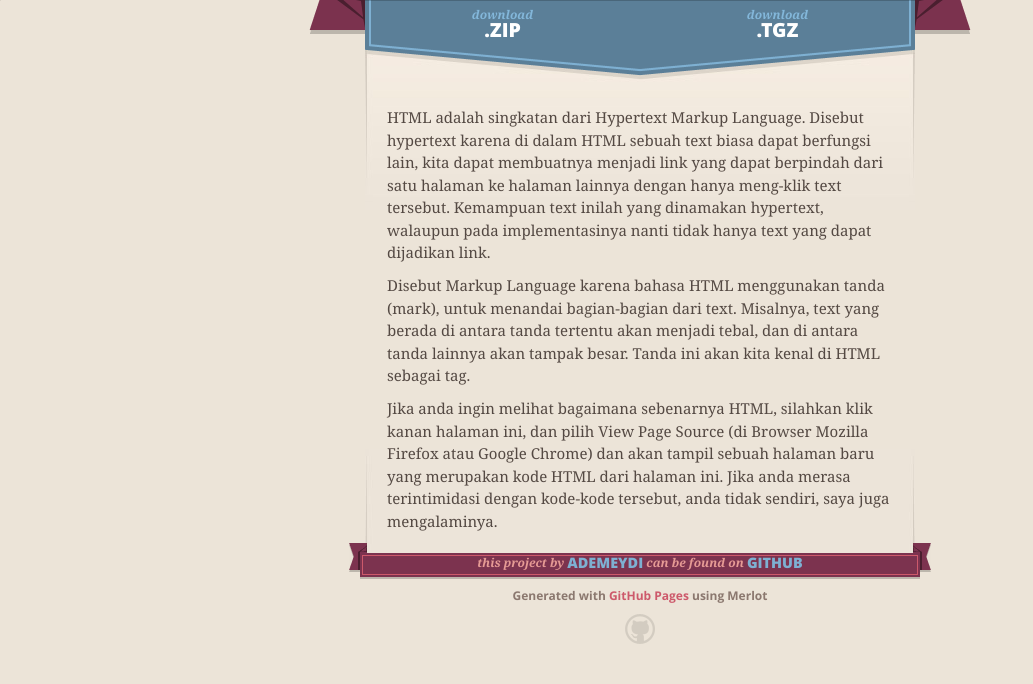
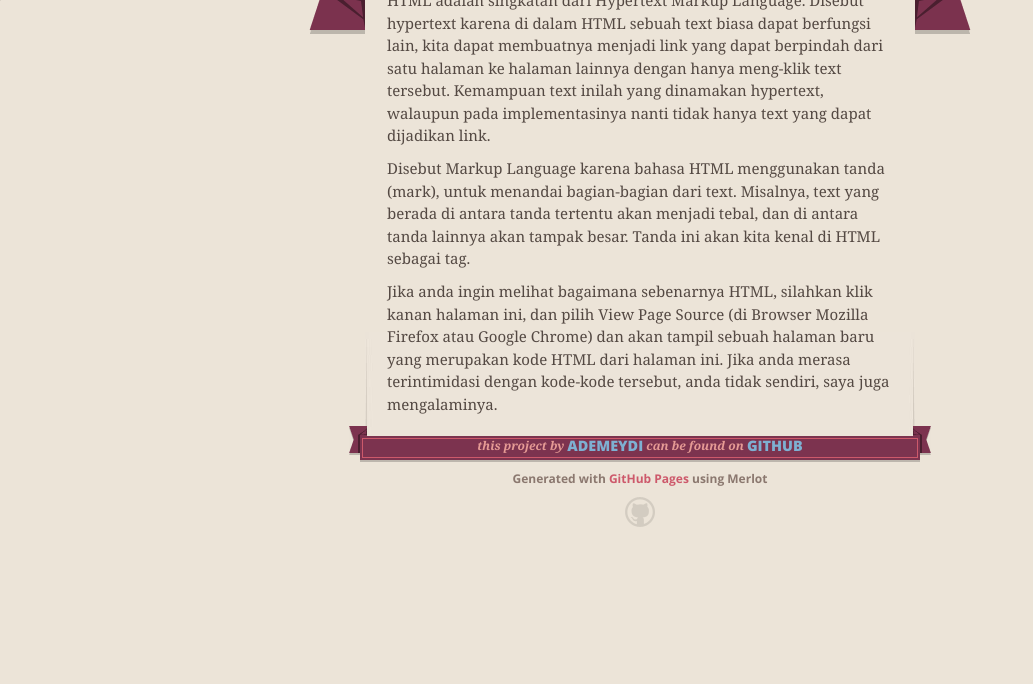
Before and after one commit to Ademeydi/HTML, a plain HTML site: page index.html in a window 1280 px wide. Shown: the part 135-819 px from the top of the page, without its empty margins (0-1033 px from the left). Drawn offline with nearby package versions, Linux system fonts and the light colour scheme.

Commit message:
Update index.html

```diff
--- a/index.html
+++ b/index.html
@@ -35,14 +35,7 @@
         </span>
       </header>
 
-      <section id="downloads">
-        <span class="inner">
-          <a href="https://github.com/Ademeydi/HTML/zipball/master" class="zip"><em>download</em> .ZIP</a><a href="https://github.com/Ademeydi/HTML/tarball/master" class="tgz"><em>download</em> .TGZ</a>
-        </span>
-      </section>
-
-
-      <span class="banner-fix"></span>
+         <span class="banner-fix"></span>
 
 
       <section id="main_content">
```
